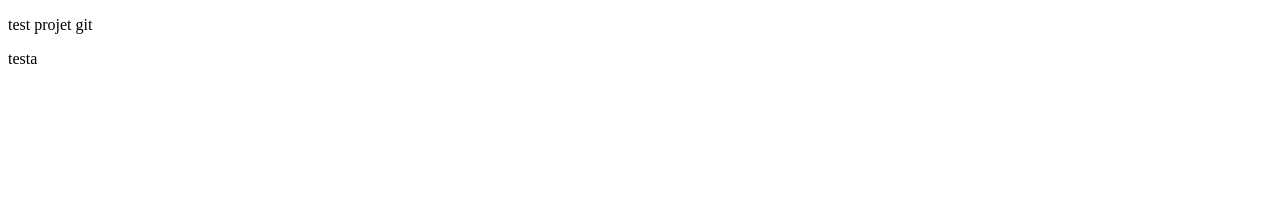
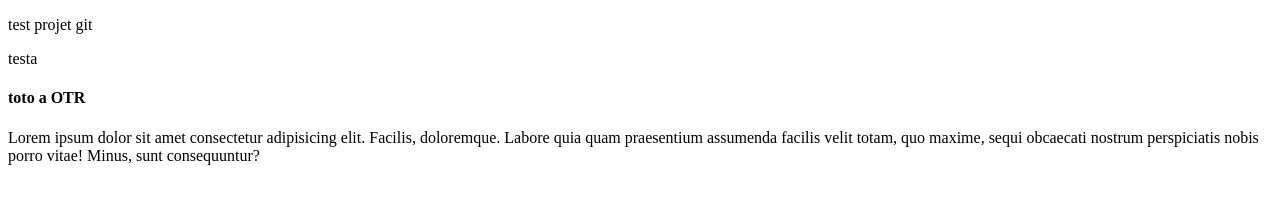
Before and after one commit to sanso89/test, a plain HTML site: page index.html in a window 1280 px wide. Drawn offline with Linux system fonts and the light colour scheme.

Commit message:
ajout de commiet sur une autre branch

```diff
--- a/index.html
+++ b/index.html
@@ -9,5 +9,9 @@
 <body>
     <p>test projet git  </p>
     <p>testa</p>
+    <div>
+        <h4>toto a OTR</h4>
+        <p>Lorem ipsum dolor sit amet consectetur adipisicing elit. Facilis, doloremque. Labore quia quam praesentium assumenda facilis velit totam, quo maxime, sequi obcaecati nostrum perspiciatis nobis porro vitae! Minus, sunt consequuntur?</p>
+    </div>
 </body>
 </html>
```
